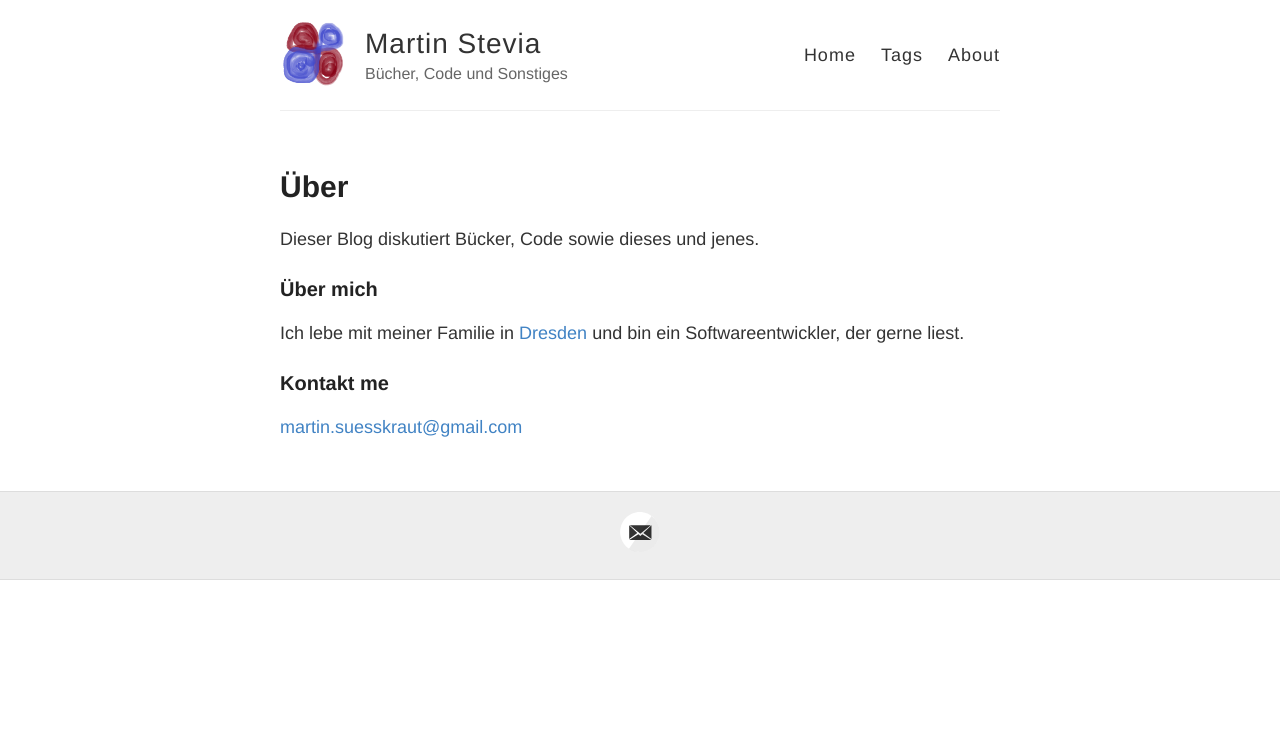
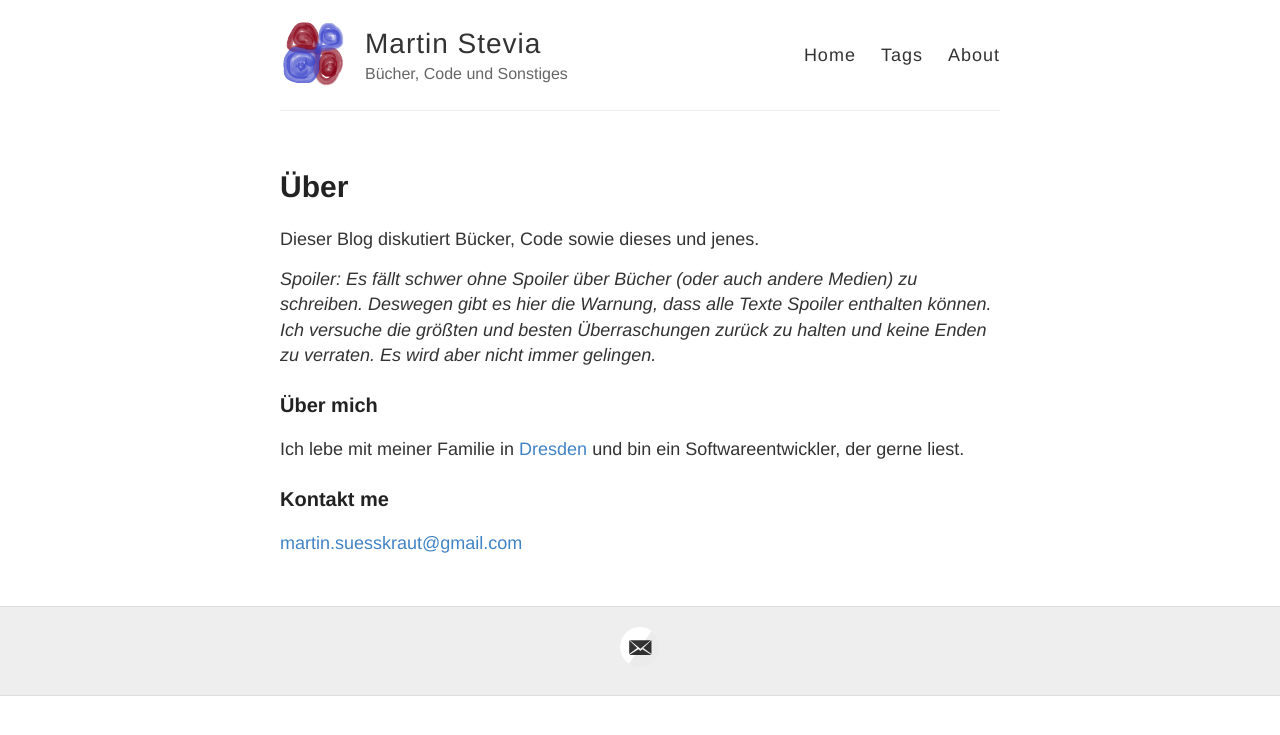
Before and after one commit to msuesskraut/msuesskraut.github.io, a Jekyll site: the page built from about.md, in a window 1280 px wide. Shown: the top 735 px of the page. Built offline with Jekyll 4.4.1, drawn with Linux system fonts in a browser that asks for light colours.

Commit message:
added spoiler warning

```diff
--- a/about.md
+++ b/about.md
@@ -6,6 +6,8 @@ permalink: /about/
 
 Dieser Blog diskutiert Bücker, Code sowie dieses und jenes.
 
+*Spoiler: Es fällt schwer ohne Spoiler über Bücher (oder auch andere Medien) zu schreiben. Deswegen gibt es hier die Warnung, dass alle Texte Spoiler enthalten können. Ich versuche die größten und besten Überraschungen zurück zu halten und keine Enden zu verraten. Es wird aber nicht immer gelingen.*
+
 ### Über mich
 
 Ich lebe mit meiner Familie in [Dresden](http://dresden.de/) und bin ein Softwareentwickler, der gerne liest.
```
